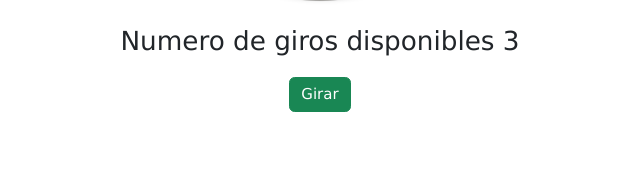
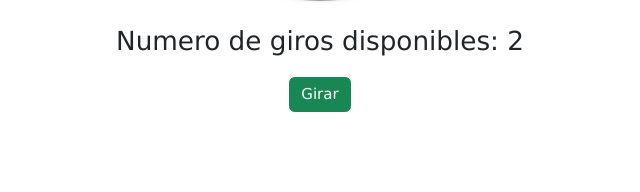
Before and after one commit to DevStylish/KTCRuleta, a plain HTML site: page index.html in a window 1280 px wide. Both pictures are taken after a click on the button "Girar". Shown: the part 469-661 px from the top of the page, 320-960 px from the left. Drawn offline with nearby package versions, Linux system fonts and the light colour scheme.

Commit message:
Corregido error al pulsar el boton de girar

```diff
--- a/index.html
+++ b/index.html
@@ -48,11 +48,7 @@
 
       var numDisponibles = document.getElementById('numDisponibles');
 
-      if(numGiros != 0){
-        numDisponibles.textContent = `Numero de giros disponibles ${numGiros}`;
-      }else{
-        numDisponibles.textContent = `No te quedan giros disponibles`;
-      }
+      numDisponibles.textContent = `Numero de giros disponibles: ${numGiros}`;
     }
 
     function getRandomNumber(min, max) {
@@ -65,6 +61,12 @@
         console.log(random);
         window.wheel.spin(random);
         numGiros--;
+      }
+
+      if(numGiros != 0){
+        numDisponibles.textContent = `Numero de giros disponibles: ${numGiros}`;
+      }else{
+        numDisponibles.textContent = `No te quedan giros disponibles`;
       }
     }
   </script>
```
